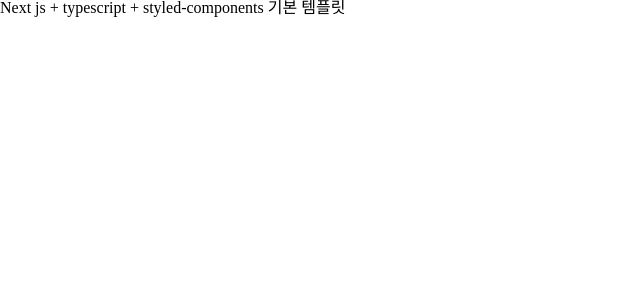
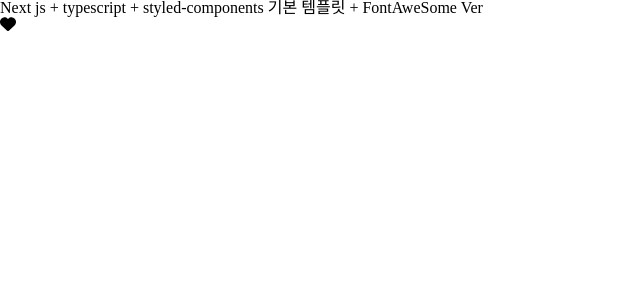
Before and after one commit to doooss/next-template-styled-components, a Next.js app: page / in a window 1280 px wide. Shown: the top 300 px of the page, without its empty margins (0-640 px from the left). Built offline with nearby package versions, Linux system fonts and the light colour scheme.

Commit message:
2022-03-04 fontawesomever

```diff
--- /dev/null
+++ b/babel-plugin-macros.config.js
@@ -0,0 +1,5 @@
+module.exports = {
+  'fontawesome-svg-core': {
+    license: 'free',
+  },
+};
--- a/package.json
+++ b/package.json
@@ -8,7 +8,12 @@
     "lint": "next lint"
   },
   "dependencies": {
+    "@fortawesome/fontawesome-svg-core": "^1.3.0",
+    "@fortawesome/free-regular-svg-icons": "^6.0.0",
+    "@fortawesome/free-solid-svg-icons": "^6.0.0",
+    "@fortawesome/react-fontawesome": "^0.1.17",
     "babel-plugin-inline-react-svg": "^2.0.1",
+    "babel-plugin-macros": "^3.1.0",
     "next": "12.1.0",
     "react": "17.0.2",
     "react-dom": "17.0.2",
--- a/pages/index.tsx
+++ b/pages/index.tsx
@@ -1,7 +1,15 @@
 import type { NextPage } from 'next';
+import { FontAwesomeIcon } from '@fortawesome/react-fontawesome';
+import { faHeart } from '@fortawesome/free-solid-svg-icons';
 
 const Home: NextPage = () => {
-  return <div>Next js + typescript + styled-components 기본 템플릿</div>;
+  return (
+    <div>
+      Next js + typescript + styled-components 기본 템플릿 + FontAweSome Ver
+      <br />
+      <FontAwesomeIcon icon={faHeart} />
+    </div>
+  );
 };
 
 export default Home;
```
Also changed, not shown: .babelrc, 2 other files (tests, documents, lock files or other folders).
